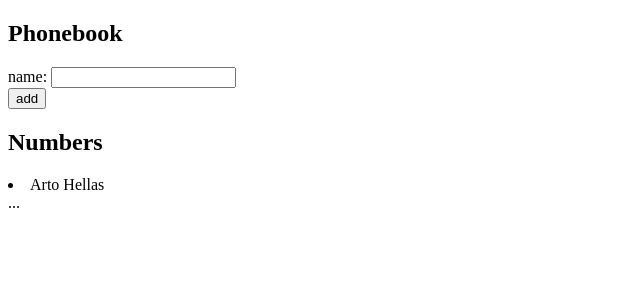
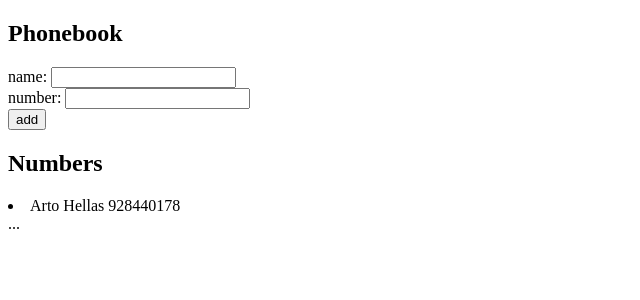
Before and after one commit to kazumaLovesTest/fullStackOpen, a React (Create React App) app in the folder part2/phonebook/: page / in a window 1280 px wide. Shown: the top 300 px of the page, without its empty margins (0-640 px from the left). Built offline with nearby package versions, Linux system fonts and the light colour scheme.

Commit message:
Implemented a way to add Numbers

```diff
--- a/part2/phonebook/src/App.js
+++ b/part2/phonebook/src/App.js
@@ -1,41 +1,54 @@
 import React, { useState } from 'react'
 
-const PhoneNumber = ({name}) => {
+const Contact = ({name,number}) => {
   return(
-      <li>{name}</li>
+      <li>{name} {number}</li>
     )
 }
 const App = () => {
   const [persons, setPersons] = useState([
-    { name: 'Arto Hellas' }
-  ])
+    { name: 'Arto Hellas',
+      number: '928440178'
+  }])
+
   const [newName, setNewName] = useState('')
+  const [newNumber,SetNewNumber] = useState('')
 
-  const addNewName = (e) =>{
+  const addContact = (e) =>{
     e.preventDefault();
+    if (newName === '' || newNumber === '')
+        alert('You must fill all fields');
+    else{
+      addName();
+    }
+  }
+
+  const addName = () =>{
     if (persons.find(person=>person.name === newName))
         alert(`${newName} already in PhoneBook`)
-    else if (newName === '')
-        alert("Your entry is empty")
     else{
       const person = {
-        name:newName
+        name:newName,
+        number:newNumber
       }
       setPersons(persons.concat(person));
       setNewName('');
+      SetNewNumber('');
     }
   }
 
-  const getNewName = (e) =>{
-    setNewName(e.target.value)
-  }
+  const getNewName = (e) => setNewName(e.target.value)
+  const getNewNumber = (e) => SetNewNumber(e.target.value)
 
   return (
     <div>
       <h2>Phonebook</h2>
-      <form onSubmit = {addNewName}>
+      <form onSubmit = {addContact}>
         <div>
           name: <input onChange = {getNewName} value = {newName}/>
+        </div>
+        <div>
+          number: <input onChange = {getNewNumber} value = {newNumber}/>
         </div>
         <div>
           <button type="submit">add</button>
@@ -43,7 +56,7 @@ const App = () => {
       </form>
       <h2>Numbers</h2>
 
-      {persons.map(person =><PhoneNumber key={person.name} name = {person.name}/>)}
+      {persons.map(person =><Contact key={person.name} name = {person.name} number = {person.number}/>)}
 
       ...
     </div>
```
